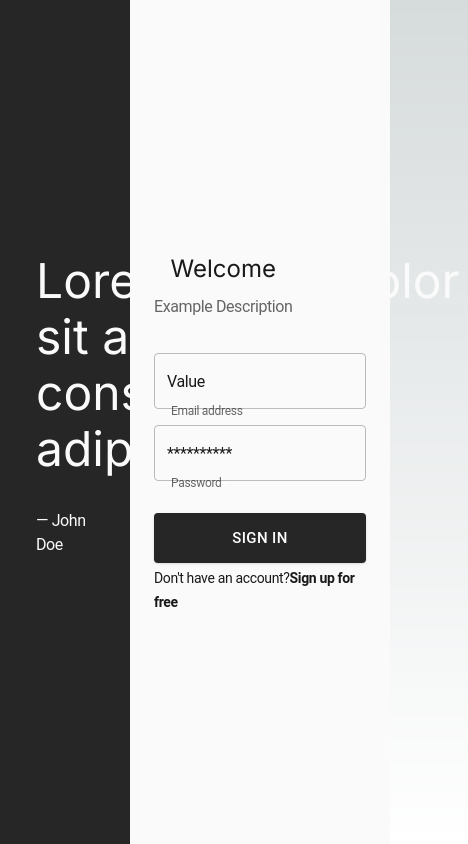
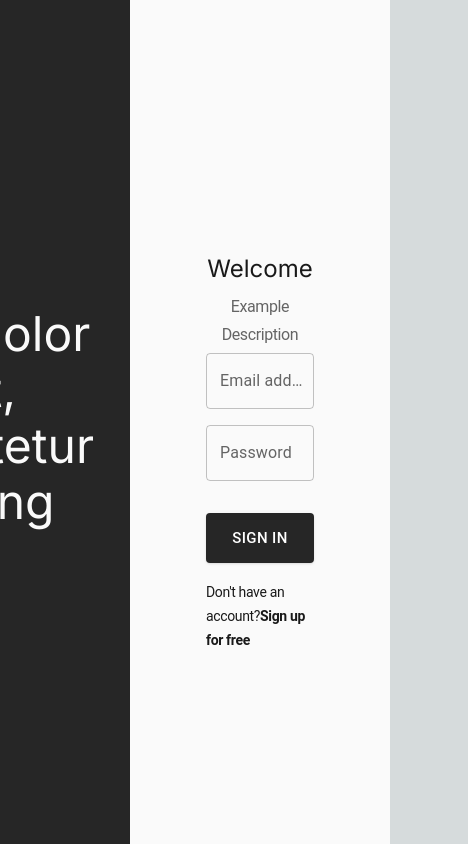
Before and after one commit to KrzysztofSnopek/Sign-up-with-next.js-nest.js, a Next.js app in the folder frontend/: page /login in a window 390 px wide. Shown: the whole page, 468 px wide, since content can reach past the window. Built offline with nearby package versions, Linux system fonts and the light colour scheme.

Commit message:
Refactors layout for responsiveness, replace inputs with Material UI

```diff
--- a/frontend/src/app/login/page.tsx
+++ b/frontend/src/app/login/page.tsx
@@ -1,10 +1,24 @@
+"use client";
+
+import { TextField } from "@mui/material";
+import { createTheme } from "@mui/material/styles";
+
+const theme = createTheme({
+  palette: {
+    primary: {
+      main: "#1C2E24",
+    },
+  },
+});
+const accent = "#1C2E24";
+
 export default function LoginPage() {
   return (
-    <div className="w-full h-screen bg-neutral-50 justify-center items-start inline-flex">
-      <div className="w-1/3 self-stretch px-3 pt-[319px] pb-[287px] bg-neutral-800 flex-col justify-end items-center inline-flex">
-        <div className="self-stretch h-[376px] p-6 flex-col justify-center items-start inline-flex">
-          <div className="self-stretch h-[328px] pt-12 flex-col justify-start items-start flex">
-            <div className="w-[432px] text-neutral-50 text-5xl font-normal font-['Roboto Slab'] leading-[56.02px]">
+    <div className="w-full h-screen flex bg-neutral-50">
+      {/* Welcome board - left content - make reusable for sign in form */}
+      <div className="w-1/3 h-screen px-3 bg-neutral-800 justify-end items-center flex">
+        <div className="px-6 pt-12">
+          <div className="text-neutral-50 text-5xl font-normal font-['Roboto Slab'] leading-[56.02px]">
             Lorem ipsum dolor sit amet, consectetur adipiscing elit.
           </div>
           <div className="w-4 bg-white bg-opacity-0 flex-col justify-start items-start flex">
@@ -12,72 +26,69 @@ export default function LoginPage() {
               <div className="w-4 h-8 left-0 top-0 absolute"></div>
             </div>
           </div>
-            <div className="self-stretch text-neutral-50 text-base font-normal font-['Roboto'] leading-normal tracking-tight">
+          <div className="text-neutral-50 text-base font-normal font-['Roboto'] leading-normal tracking-tight">
             — John Doe
           </div>
         </div>
       </div>
-      </div>
-      <div className="grow shrink basis-0 self-stretch justify-center items-center inline-flex">
-        <div className="grow shrink basis-0 self-stretch p-6 flex-col justify-center items-center inline-flex">
-          <div className="h-[354px] flex-col justify-start items-start flex">
-            <div className="h-[92px] flex-col justify-start items-start flex">
-              <div className="self-stretch justify-start items-start inline-flex">
-                <div className="grow shrink basis-0 flex-col justify-start items-start inline-flex">
-                  <div className="self-stretch text-center text-black text-opacity-90 text-2xl font-normal font-['Roboto Slab'] leading-loose">
+
+      {/* Right content - form part */}
+      <div className="w-2/3 h-screen flex justify-center items-center">
+        <div className="w-3/5 p-6">
+          <div className="">
+            <div className="h-[92px]">
+              {/* Welcome msg */}
+              <div className="">
+                <div className="">
+                  <div className="text-center text-black/90 text-2xl font-normal font-['Roboto Slab'] leading-loose">
                     Welcome
                   </div>
                 </div>
               </div>
-              <div className="self-stretch justify-start items-start inline-flex">
-                <div className="grow shrink basis-0 text-center text-black text-opacity-60 text-base font-normal font-['Roboto'] leading-7 tracking-tight">
+              <div className="">
+                <div className="text-center text-black/60 text-base font-normal font-['Roboto'] leading-7 tracking-tight">
                   Example Description
                 </div>
               </div>
-              <div className="h-8 bg-white bg-opacity-0 flex-col justify-start items-start flex">
-                <div className="w-8 h-8 relative bg-white bg-opacity-0">
-                  <div className="w-8 h-6 left-0 top-[4px] absolute"></div>
             </div>
-              </div>
-            </div>
+
+            {/* Space above input - padding */}
             <div className="h-4 bg-white bg-opacity-0 flex-col justify-start items-start flex">
               <div className="w-8 h-4 relative bg-white bg-opacity-0">
                 <div className="w-8 h-4 left-0 top-0 absolute"></div>
               </div>
             </div>
-            <div className="self-stretch h-14 flex-col justify-start items-start gap-[3px] flex">
-              <div className="self-stretch h-14 px-3 rounded border border-black border-opacity-25 flex-col justify-start items-start flex">
-                <div className="self-stretch py-4 justify-start items-center gap-2 inline-flex">
-                  <div className="grow shrink basis-0 text-black text-opacity-90 text-base font-normal font-['Roboto'] leading-normal tracking-tight">
-                    Value
+
+            {/* Email input */}
+            <div className="self-stretch h-14 gap-[3px]">
+              <TextField
+                fullWidth
+                id="outlined-basic"
+                label="Email address"
+                variant="outlined"
+                color="primary"
+              />
             </div>
-                </div>
-                <div className="h-0.5 px-1 bg-white justify-start items-center gap-2.5 inline-flex">
-                  <div className="text-black text-opacity-60 text-xs font-normal font-['Roboto'] leading-3 tracking-tight">
-                    Email address
-                  </div>
-                </div>
-              </div>
-            </div>
+
+            {/* Space between inputs - padding */}
             <div className="h-4 bg-white bg-opacity-0 flex-col justify-start items-start flex">
               <div className="w-8 h-4 relative bg-white bg-opacity-0">
                 <div className="w-8 h-4 left-0 top-0 absolute"></div>
               </div>
             </div>
-            <div className="self-stretch h-14 flex-col justify-start items-start gap-[3px] flex">
-              <div className="self-stretch h-14 px-3 rounded border border-black border-opacity-25 flex-col justify-start items-start flex">
-                <div className="self-stretch py-4 justify-start items-center gap-2 inline-flex">
-                  <div className="grow shrink basis-0 text-black text-opacity-90 text-base font-normal font-['Roboto'] leading-normal tracking-tight">
-                    **********
+
+            {/* Password input */}
+            <div className="self-stretch h-14 gap-[3px]">
+              <TextField
+                fullWidth
+                id="outlined-basic"
+                label="Password"
+                variant="outlined"
+                color="primary"
+              />
             </div>
-                </div>
-                <div className="h-0.5 px-1 bg-white justify-start items-center gap-2.5 inline-flex">
-                  <div className="text-black text-opacity-60 text-xs font-normal font-['Roboto'] leading-3 tracking-tight">
-                    Password
-                  </div>
-                </div>
-              </div>
-            </div>
+
+            {/* 2x space under password input - padding */}
             <div className="h-4 bg-white bg-opacity-0 flex-col justify-start items-start flex">
               <div className="w-8 h-4 relative bg-white bg-opacity-0">
                 <div className="w-8 h-4 left-0 top-0 absolute"></div>
@@ -88,6 +99,8 @@ export default function LoginPage() {
                 <div className="w-8 h-4 left-0 top-0 absolute"></div>
               </div>
             </div>
+
+            {/* Sign in button */}
             <div className="self-stretch h-[50px] bg-neutral-800 rounded shadow flex-col justify-center items-center flex">
               <div className="px-[22px] py-3 justify-center items-center gap-2 inline-flex">
                 <div className="text-white text-[15px] font-medium font-['Roboto'] uppercase leading-relaxed tracking-wide">
@@ -95,16 +108,22 @@ export default function LoginPage() {
                 </div>
               </div>
             </div>
+
+            {/* Space under sign in button - padding */}
             <div className="h-4 bg-white bg-opacity-0 flex-col justify-start items-start flex">
               <div className="w-8 h-4 relative bg-white bg-opacity-0">
                 <div className="w-8 h-4 left-0 top-0 absolute"></div>
               </div>
             </div>
-            <div className="self-stretch h-5 flex-col justify-center items-center flex">
+
+            {/* Sign up footer */}
+            <div className="self-stretch h-5 justify-center flex">
               <div>
                 <span className="text-black text-opacity-90 text-sm font-normal font-['Roboto'] leading-tight tracking-tight">
                   Don't have an account?
                 </span>
+
+                {/* button for sign up */}
                 <span className="text-black text-opacity-90 text-sm font-bold font-['Roboto'] leading-tight tracking-tight">
                   Sign up for free
                 </span>
```
Also changed, not shown: frontend/package.json (+8 -5 lines), 1 other file (tests, documents, lock files or other folders). Lines whose indentation alone changed are shown as unchanged.
